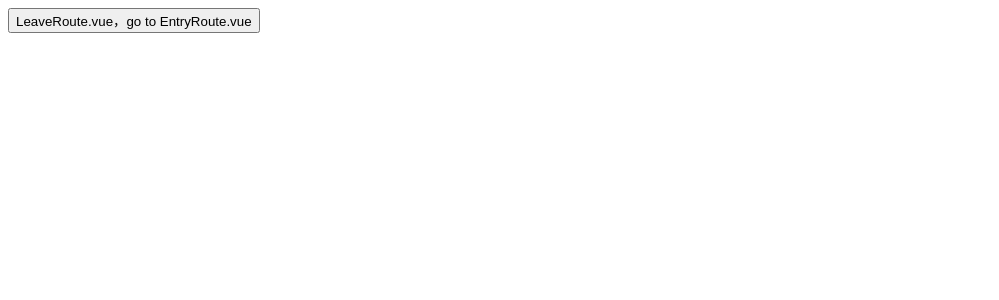
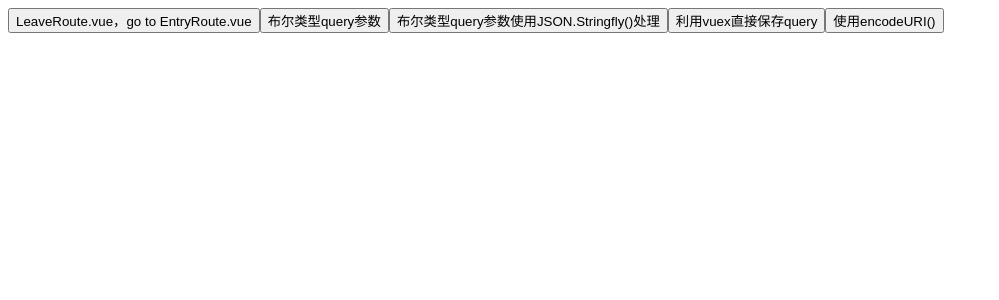
Before and after one commit to AnnGreen1/Vue2-JavaScript-demo, a Vue app: page /dev/RouterQuery/LeaveRoute in a window 1280 px wide. Shown: the top 300 px of the page, without its empty margins (0-999 px from the left). Built offline with nearby package versions, Linux system fonts and the light colour scheme.

Commit message:
路由传参query的几种方法

```diff
--- a/src/store/index.js
+++ b/src/store/index.js
@@ -5,10 +5,12 @@
 
 export default new Vuex.Store({
     state: {
-        count: 0
+        count: 0,
+        query: ''
     },
     getters: {
-        count: (state) => state.count
+        count: (state) => state.count,
+        query: (state) => state.query
     },
     mutations: {
         SET_COUNT(state, count) {
@@ -19,6 +21,9 @@
         },
         MULTIPLY_COUNT(state, times) {
             state.count = state.count * times;
+        },
+        SET_QUERY(state, query) {
+            state.query = query
         }
     },
     actions: {
--- a/src/views/Dev/RouterQuery/EntryRoute.vue
+++ b/src/views/Dev/RouterQuery/EntryRoute.vue
@@ -5,21 +5,30 @@
 </template>
 
 <script>
+import { mapGetters } from "vuex";
 export default {
   data() {
-    return {
+    return {};
+  },
+  computed: {
+    ...mapGetters(["query"]),
+  },
+  methods: {},
+  created() {
+    // console.log(this.$route.path);
+    // console.log(this.$route.query);
+    // console.log(this.$route.query.name);
+    // console.log(this.$route.query.age);
 
+    // console.log(this.$route.query.info);
+    // console.log(typeof this.$route.query.info);
 
-    };
-  },
-  methods: {
+    // console.log(JSON.parse(this.$route.query.info));
+    // console.log(JSON.parse(this.$route.query.info).name);
 
-  },
-  created() {
-    console.log(this.$route.path);
-    console.log(this.$route.query);
-    console.log(this.$route.query.name);
-    console.log(this.$route.query.age);
+    console.log(this.$route.query.info);
+    console.log(decodeURI(this.$route.query.info));
+    console.log(JSON.parse(decodeURI(this.$route.query.info)));
   },
 };
 </script>
--- a/src/views/Dev/RouterQuery/LeaveRoute.vue
+++ b/src/views/Dev/RouterQuery/LeaveRoute.vue
@@ -1,6 +1,16 @@
 <template>
   <div>
     <button @click="router">LeaveRoute.vue，go to EntryRoute.vue</button>
+
+    <button @click="queryBoolean">布尔类型query参数</button>
+
+    <button @click="queryBooleanStringfly">
+      布尔类型query参数使用JSON.Stringfly()处理
+    </button>
+
+    <button @click="queryByVuex">利用vuex直接保存query</button>
+
+    <button @click="queryByencodeURI">使用encodeURI()</button>
   </div>
 </template>
 
@@ -12,6 +22,7 @@
         name: "Yuan Mingyue",
         age: 18,
       },
+      flag: false,
     };
   },
   methods: {
@@ -21,6 +32,30 @@
         query: this.query,
       });
     },
+    queryBoolean() {
+      this.$router.push({
+        path: "/dev/RouterQuery/EntryRoute",
+        query: { flag: this.flag },
+      });
+    },
+    queryBooleanStringfly() {
+      this.$router.push({
+        path: "/dev/RouterQuery/EntryRoute",
+        query: { info: JSON.stringify(this.query) },
+      });
+    },
+    queryByVuex() {
+      this.$store.commit("SET_QUERY", this.query);
+      this.$router.push({
+        path: "/dev/RouterQuery/EntryRoute",
+      });
+    },
+    queryByencodeURI() {
+      this.$router.push({
+        path: "/dev/RouterQuery/EntryRoute",
+        query: { info: encodeURI(JSON.stringify(this.query)) },
+      });
+    },
   },
   created() {},
 };
```
